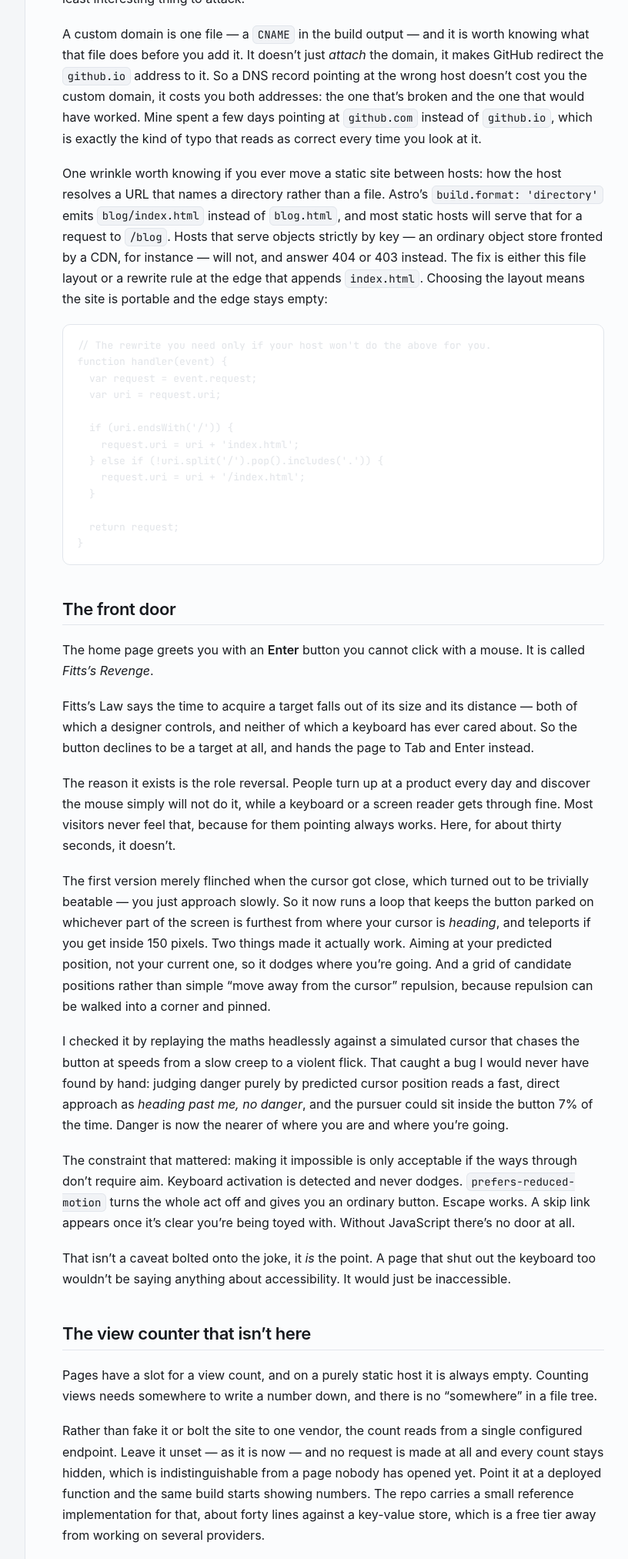
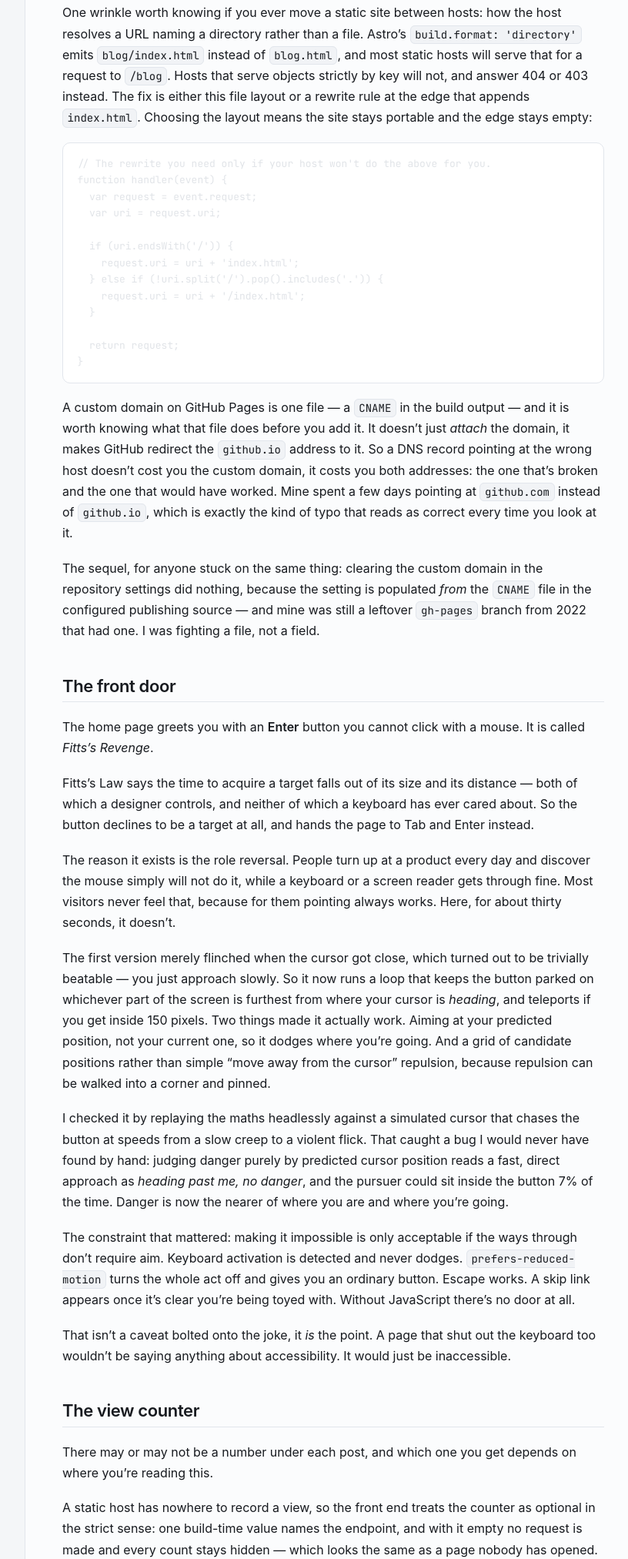
Before and after one commit to BaldMonster33/BaldMonster33.github.io, an Astro site: page /blog/colophon in a window 1280 px wide. Shown: the part 775-2800 px from the top of the page at 77% size, without its empty margins (247-1063 px from the left). Built offline with nearby package versions, Linux system fonts and the light colour scheme; Astro itself is replaced by a stand-in of ours; code samples lack their colours; no server answers.

Commit message:
Build from a shared source, and raise the action pins
The internal copy of this site is now the single source for both versions and
exports this one. The two are byte-identical under src/ except for
src/site.profile.ts, which holds the hostname and the counter endpoint and is
the only file the export replaces; consts.ts reads from it instead of hardcoding
a URL. Posts gain an `audience` field so an internal-only one can be dropped
outright, and the colophon now describes both deployments, with the parts
specific to the private one fenced off rather than kept in a separate file that
would drift.

The action versions move to the current majors. The last run warned that four of
them target Node 20 and were being forced onto Node 24; upload-pages-artifact
and deploy-pages are raised together because that pair is the one place here
where a mismatch fails at deploy time rather than at build time.

````diff
--- a/src/consts.ts
+++ b/src/consts.ts
@@ -1,20 +1,15 @@
-/** Single source of truth for site-wide metadata. */
+/**
+ * Single source of truth for site-wide metadata.
+ *
+ * Shared verbatim by both versions of the site. Nothing host-specific belongs in
+ * here — that lives in ./site.profile.ts, which is the one file the public
+ * export replaces. Keep everything below to values that are safe to publish,
+ * because everything below is published.
+ */
+import { PROFILE } from './site.profile';
+
 export const SITE = {
-  /**
-   * Where the site is served. Canonical links, Open Graph tags, the sitemap and
-   * the RSS feed are all built from this, so it has to be the address visitors
-   * actually reach — a canonical pointing at a hostname that does not resolve is
-   * worse than none at all.
-   *
-   * Temporarily the GitHub Pages address. To move back to the custom domain,
-   * both halves have to change together:
-   *   1. set this to 'https://www.qinle.ltd'
-   *   2. restore public/CNAME containing `www.qinle.ltd`, and set the same value
-   *      under Settings -> Pages -> Custom domain
-   * Doing only (2) makes GitHub redirect the Pages address to the custom domain
-   * while every link in the markup still claims the old one.
-   */
-  url: 'https://baldmonster33.github.io',
+  url: PROFILE.url,
   title: 'Le Qin',
   /** Used in <title> suffixes and the RSS feed. */
   name: 'Le Qin',
@@ -23,10 +18,6 @@ export const SITE = {
   location: 'Vancouver, BC',
   description:
     'Le Qin — software engineer working on observability at AWS. Notes on distributed systems, telemetry, and the occasional side project.',
-  /**
-   * This repository and everything it builds are public. Keep these values, and
-   * anything else added here, to things that are already public.
-   */
   social: {
     github: 'https://github.com/BaldMonster33',
     linkedin: 'https://www.linkedin.com/in/johnnyqin2002/',
@@ -37,19 +28,20 @@ export const SITE = {
 /**
  * Where the view counter lives, or '' for no counter.
  *
- * Deliberately not a hardcoded path. A static host has nowhere to run the
- * counter, so on GitHub Pages this is empty and the site ships without one: no
- * request is made and every count stays hidden. Point it at a deployed worker
- * (see counter/) and the same build starts showing numbers, which keeps the
- * choice of backend — and of host — out of the components entirely.
+ * The profile supplies the default and an environment variable overrides it, so
+ * moving the counter — between hosts, or out of existence — never touches a
+ * component. With an empty value the front end issues no request at all and
+ * every count stays hidden, which is already what a page nobody has opened
+ * looks like.
  *
- * Set at build time, because it is baked into the emitted HTML:
+ * Read at build time, because it is baked into the emitted HTML:
  *   PUBLIC_VIEWS_ENDPOINT=https://views.example.workers.dev npm run build
  */
 // Optional chaining because astro.config.mjs imports this file from plain Node,
 // where `import.meta.env` does not exist and a bare property read would throw
 // before the config is ever evaluated.
-export const VIEWS_ENDPOINT: string = import.meta.env?.PUBLIC_VIEWS_ENDPOINT ?? '';
+export const VIEWS_ENDPOINT: string =
+  import.meta.env?.PUBLIC_VIEWS_ENDPOINT ?? PROFILE.viewsEndpoint;
 
 export const NAV = [
   { href: '/', label: 'Home' },
--- a/src/content.config.ts
+++ b/src/content.config.ts
@@ -10,6 +10,22 @@ const blog = defineCollection({
     updated: z.coerce.date().optional(),
     tags: z.array(z.string()).default([]),
     draft: z.boolean().default(false),
+    /**
+     * Who this post is for. `internal` keeps it out of the public export
+     * entirely — see publish/export.mjs.
+     *
+     * Defaults to `public`, deliberately the opposite of what a leak-averse
+     * default would be, because the marker that matters is enforced elsewhere:
+     * the export runs a forbidden-string scan over everything it emits and
+     * aborts on a hit. Defaulting to `internal` instead would mean a forgotten
+     * field silently drops a post from the public site, a failure nobody
+     * notices. This way a forgotten field is caught by the scan if the post
+     * actually contains anything internal, and is harmless if it doesn't.
+     *
+     * For a post that is mostly shareable, prefer marking the sensitive
+     * passages in the body over hiding the whole thing.
+     */
+    audience: z.enum(['public', 'internal']).default('public'),
   }),
 });
 
--- a/src/content/blog/colophon.md
+++ b/src/content/blog/colophon.md
@@ -1,7 +1,7 @@
 ---
 title: How this site is built
 description: >-
-  Astro compiled to static HTML, built by CI, served from GitHub Pages. No
+  Astro compiled to static HTML, built by CI, deployed to a static host. No
   server, no database, no framework shipped to the browser.
 date: 2026-08-20
 tags: ['infra', 'meta']
@@ -20,27 +20,19 @@ build instead of rendering as `undefined` in production.
 
 ## Hosting
 
-The built output is committed nowhere and uploaded nowhere by hand. A push to
-`main` runs the build in CI and publishes the `dist/` directory to GitHub Pages.
-The whole deployment is a static file tree, which is the cheapest thing on the
-internet to serve and the least interesting thing to attack.
-
-A custom domain is one file — a `CNAME` in the build output — and it is worth
-knowing what that file does before you add it. It doesn't just *attach* the
-domain, it makes GitHub redirect the `github.io` address to it. So a DNS record
-pointing at the wrong host doesn't cost you the custom domain, it costs you both
-addresses: the one that's broken and the one that would have worked. Mine spent a
-few days pointing at `github.com` instead of `github.io`, which is exactly the
-kind of typo that reads as correct every time you look at it.
+The built output is committed nowhere and uploaded nowhere by hand. A push runs
+the build in CI and publishes the `dist/` directory. The whole deployment is a
+static file tree, which is the cheapest thing on the internet to serve and the
+least interesting thing to attack.
 
 One wrinkle worth knowing if you ever move a static site between hosts: how the
-host resolves a URL that names a directory rather than a file. Astro's
+host resolves a URL naming a directory rather than a file. Astro's
 `build.format: 'directory'` emits `blog/index.html` instead of `blog.html`, and
 most static hosts will serve that for a request to `/blog`. Hosts that serve
-objects strictly by key — an ordinary object store fronted by a CDN, for
-instance — will not, and answer 404 or 403 instead. The fix is either this file
-layout or a rewrite rule at the edge that appends `index.html`. Choosing the
-layout means the site is portable and the edge stays empty:
+objects strictly by key will not, and answer 404 or 403 instead. The fix is
+either this file layout or a rewrite rule at the edge that appends
+`index.html`. Choosing the layout means the site stays portable and the edge
+stays empty:
 
 ```js
 // The rewrite you need only if your host won't do the above for you.
@@ -57,6 +49,21 @@ function handler(event) {
   return request;
 }
 ```
+
+A custom domain on GitHub Pages is one file — a `CNAME` in the build output —
+and it is worth knowing what that file does before you add it. It doesn't just
+*attach* the domain, it makes GitHub redirect the `github.io` address to it. So a
+DNS record pointing at the wrong host doesn't cost you the custom domain, it
+costs you both addresses: the one that's broken and the one that would have
+worked. Mine spent a few days pointing at `github.com` instead of `github.io`,
+which is exactly the kind of typo that reads as correct every time you look at
+it.
+
+The sequel, for anyone stuck on the same thing: clearing the custom domain in
+the repository settings did nothing, because the setting is populated *from* the
+`CNAME` file in the configured publishing source — and mine was still a
+leftover `gh-pages` branch from 2022 that had one. I was fighting a file, not a
+field.
 
 ## The front door
 
@@ -99,29 +106,28 @@ That isn't a caveat bolted onto the joke, it *is* the point. A page that shut ou
 the keyboard too wouldn't be saying anything about accessibility. It would just
 be inaccessible.
 
-## The view counter that isn't here
+## The view counter
 
-Pages have a slot for a view count, and on a purely static host it is always
-empty. Counting views needs somewhere to write a number down, and there is no
-"somewhere" in a file tree.
+There may or may not be a number under each post, and which one you get depends
+on where you're reading this.
 
-Rather than fake it or bolt the site to one vendor, the count reads from a single
-configured endpoint. Leave it unset — as it is now — and no request is made at
-all and every count stays hidden, which is indistinguishable from a page nobody
-has opened yet. Point it at a deployed function and the same build starts showing
-numbers. The repo carries a small reference implementation for that, about forty
-lines against a key-value store, which is a free tier away from working on
-several providers.
+A static host has nowhere to record a view, so the front end treats the counter
+as optional in the strict sense: one build-time value names the endpoint, and
+with it empty no request is made and every count stays hidden — which looks the
+same as a page nobody has opened. Nothing in `src/` names a backend, so moving
+the counter, or removing it, never edits a component.
 
 The design constraint I cared about was that the site must not *need* it. A view
 count is decoration. If the request fails, the page is exactly what it was
-without it.
+without it. That is also why one request returns every count at once: an index
+page listing twenty cards shows twenty numbers without twenty requests, and
+without counting a view for each post it merely links to.
 
 ## Cost
 
-The domain, and nothing else. Static hosting for a personal site fits inside a
-free tier on every provider I looked at, and the counter would too.
+Static hosting for a personal site fits inside a free tier on every provider I
+looked at, and a counter would too. The domain is the only line item.
 
-The previous version of this site ran on a plan that involved an always-on VM,
-which would have cost real money every month and come with an operating system to
-patch. Static files don't have a CVE backlog.
+The previous version of this site ran on a plan that involved an always-on EC2
+instance, which would have cost roughly ten times as much and come with an
+operating system to patch. Static files don't have a CVE backlog.
--- /dev/null
+++ b/src/site.profile.ts
@@ -0,0 +1,34 @@
+/**
+ * The PUBLIC profile. Replaces src/site.profile.ts on the way out of the export,
+ * and is the only file whose contents differ between the two versions of the
+ * site. Everything else under src/ is byte-identical.
+ *
+ * Nothing internal may appear in this file: it is published verbatim.
+ */
+export const PROFILE = {
+  /**
+   * Where this build is served. Canonical links, Open Graph tags, the sitemap
+   * and the RSS feed are all derived from it, so it has to be the address
+   * visitors actually reach — a canonical pointing somewhere that does not
+   * resolve is worse than none at all.
+   *
+   * Temporarily the GitHub Pages address, because www.qinle.ltd does not
+   * resolve yet. Moving to the custom domain takes both halves together:
+   *   1. set this to 'https://www.qinle.ltd'
+   *   2. add publish/overlay/public/CNAME containing `www.qinle.ltd`, and set
+   *      the same value under Settings -> Pages -> Custom domain
+   * Doing only (2) makes GitHub redirect the Pages address to the custom domain
+   * while every link in the markup still claims the old one.
+   */
+  url: 'https://baldmonster33.github.io',
+
+  /**
+   * Where the view counter answers, or '' for no counter.
+   *
+   * Empty: GitHub Pages has nowhere to run one, so the public build ships
+   * without it — no request is made and every count stays hidden. Deploy
+   * counter/ and set the PUBLIC_VIEWS_ENDPOINT repository variable to turn it
+   * on without touching a component.
+   */
+  viewsEndpoint: '',
+} as const;
````
Also changed, not shown: astro.config.mjs (+5 -4 lines), .github/workflows/deploy.yml.
